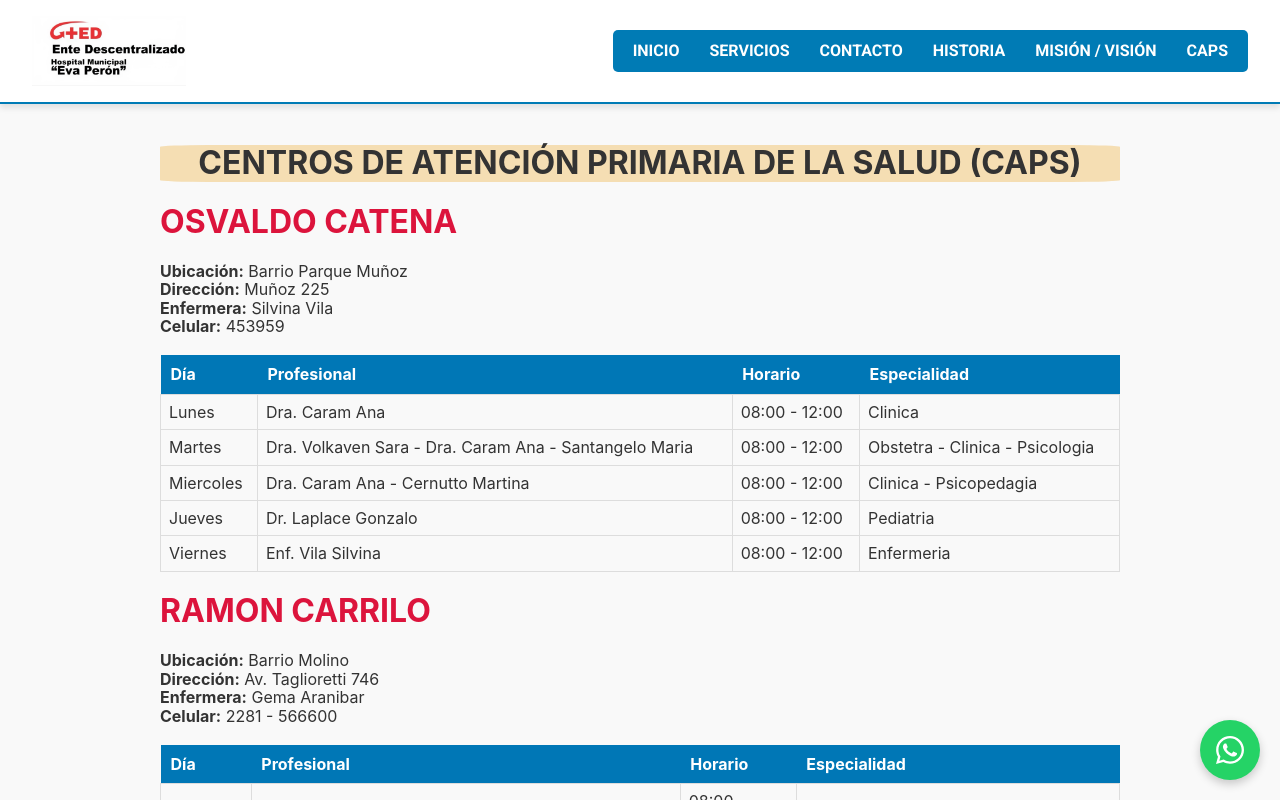
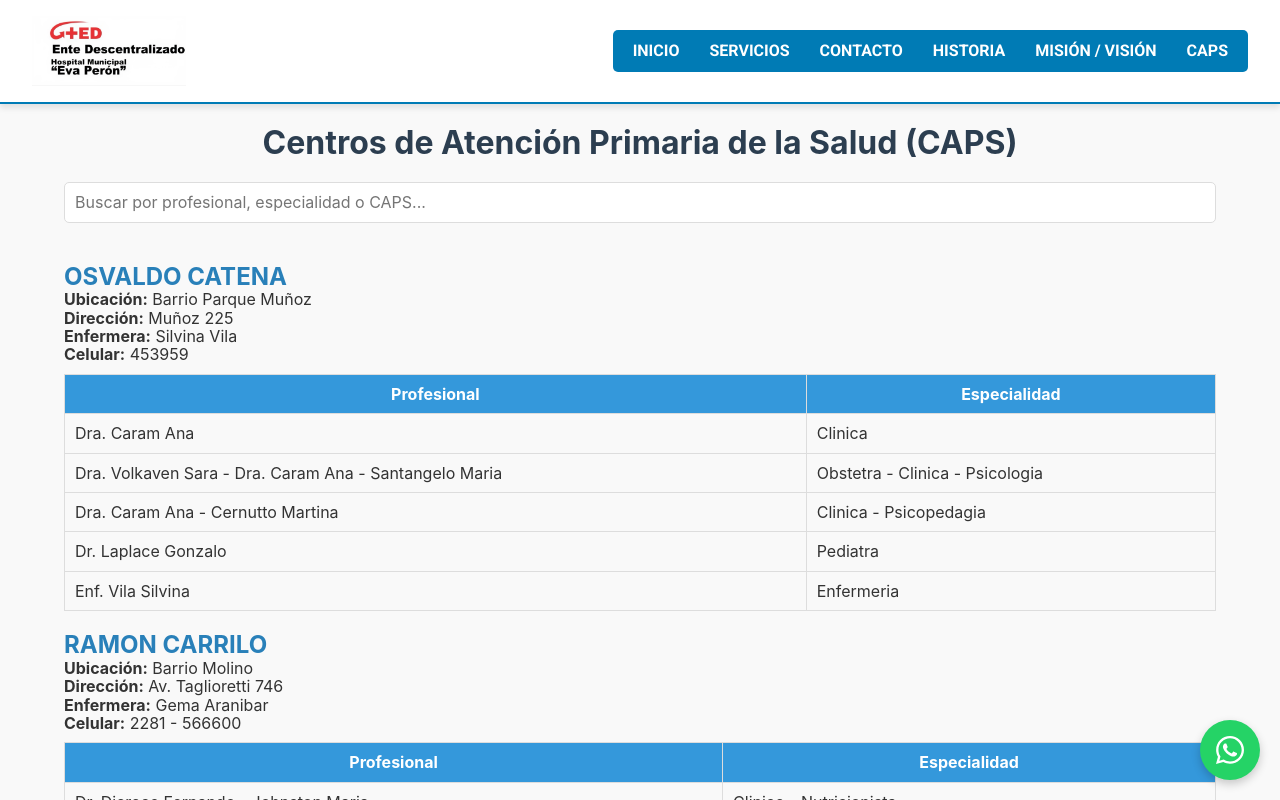
Before and after one commit to BeltEnzoo/HospitalBJ, a React (Vite) app: page /caps in a window 1280 px wide. Shown: the top 800 px of the page. Built offline with nearby package versions, Linux system fonts and the light colour scheme.

Commit message:
commit 2602

```diff
--- a/src/data/capsData.js
+++ b/src/data/capsData.js
@@ -11,7 +11,7 @@ export const capsData = [
       lunes: { profesional: "Dra. Caram Ana", horario: "08:00 - 12:00", especialidad: "Clinica" },
       martes: {profesional: "Dra. Volkaven Sara - Dra. Caram Ana - Santangelo Maria", horario: "08:00 - 12:00", especialidad: "Obstetra - Clinica - Psicologia"},
       miercoles: { profesional: "Dra. Caram Ana - Cernutto Martina", horario: "08:00 - 12:00", especialidad: "Clinica - Psicopedagia" },
-      jueves: { profesional: "Dr. Laplace Gonzalo", horario: "08:00 - 12:00", especialidad: "Pediatria" },
+      jueves: { profesional: "Dr. Laplace Gonzalo", horario: "08:00 - 12:00", especialidad: "Pediatra" },
       viernes: { profesional: "Enf. Vila Silvina", horario: "08:00 - 12:00", especialidad: "Enfermeria" }
     }
   },
--- a/src/pages/CAPS.jsx
+++ b/src/pages/CAPS.jsx
@@ -1,13 +1,48 @@
-// src/pages/CAPS.jsx
-import React from "react";
+import React, { useState } from "react";
 import { capsData } from "../data/capsData";
-import { CAPSContainer, Table, Th, Td, Title, Title2 } from "../pages/CAPSStyles";
+import { CAPSContainer, Table, Th, Td, Title, Title2, Input } from "../pages/CAPSStyles";
 
 const CAPS = () => {
+  const [searchTerm, setSearchTerm] = useState("");
+
+  // Maneja la búsqueda
+  const handleSearch = (e) => {
+    setSearchTerm(e.target.value.toLowerCase());
+  };
+
   return (
     <CAPSContainer>
       <Title>Centros de Atención Primaria de la Salud (CAPS)</Title>
-      {capsData.map((caps) => (
+
+      {/* 🔎 Input de búsqueda */}
+      <Input
+        type="text"
+        placeholder="Buscar por profesional, especialidad o CAPS..."
+        value={searchTerm}
+        onChange={handleSearch}
+      />
+
+      {capsData.map((caps) => {
+        const profesionalesUnicos = new Map();
+
+        Object.values(caps.calendario).forEach(({ profesional, especialidad }) => {
+          if (profesional && especialidad) {
+            profesionalesUnicos.set(profesional, especialidad);
+          }
+        });
+
+        // Filtrar según la búsqueda
+        const filteredProfessionals = [...profesionalesUnicos].filter(
+          ([profesional, especialidad]) =>
+            profesional.toLowerCase().includes(searchTerm) ||
+            especialidad.toLowerCase().includes(searchTerm) ||
+            caps.nombre.toLowerCase().includes(searchTerm)
+        );
+
+        // Si no hay coincidencias, no muestra el CAPS
+        if (filteredProfessionals.length === 0) return null;
+
+        return (
           <div key={caps.id}>
             <Title2>{caps.nombre}</Title2>
             <p><strong>Ubicación:</strong> {caps.ubicacion}</p>
@@ -17,25 +52,22 @@ const CAPS = () => {
             <Table>
               <thead>
                 <tr>
-                <Th>Día</Th>
                   <Th>Profesional</Th>
-                <Th>Horario</Th>
                   <Th>Especialidad</Th>
                 </tr>
               </thead>
               <tbody>
-              {Object.entries(caps.calendario).map(([dia, info]) => (
-                <tr key={dia}>
-                  <Td>{dia.charAt(0).toUpperCase() + dia.slice(1)}</Td>
-                  <Td>{info.profesional}</Td>
-                  <Td>{info.horario}</Td>
-                  <Td>{info.especialidad}</Td>
+                {filteredProfessionals.map(([profesional, especialidad]) => (
+                  <tr key={profesional}>
+                    <Td>{profesional}</Td>
+                    <Td>{especialidad}</Td>
                   </tr>
                 ))}
               </tbody>
             </Table>
           </div>
-      ))}
+        );
+      })}
     </CAPSContainer>
   );
 };
--- a/src/pages/CAPSStyles.js
+++ b/src/pages/CAPSStyles.js
@@ -1,103 +1,44 @@
-// src/styles/CAPSStyles.js
-import styled from 'styled-components';
+import styled from "styled-components";
 
 export const CAPSContainer = styled.div`
-  padding: 20px;
-  max-width: 1000px;
+  width: 90%;
   margin: auto;
-
-  @media (max-width: 768px) {
-    padding: 10px;
-  }
 `;
 
-export const TableWrapper = styled.div`
-  overflow-x: auto;
-  width: 100%;
+export const Title = styled.h1`
+  text-align: center;
+  color: #2c3e50;
+  margin-bottom: 20px;
+`;
 
-  @media (max-width: 600px) {
-    display: block;
-  }
+export const Title2 = styled.h2`
+  margin-top: 20px;
+  color: #2980b9;
 `;
 
 export const Table = styled.table`
   width: 100%;
   border-collapse: collapse;
-  margin-top: 20px;
-
-  @media (max-width: 768px) {
-    display: block;
-    overflow-x: auto;
-    -webkit-overflow-scrolling: touch;
-  }
+  margin-top: 10px;
 `;
 
 export const Th = styled.th`
-  background: #0077b6;
+  background: #3498db;
   color: white;
   padding: 10px;
-  text-align: left;
-
-  @media (max-width: 768px) {
-    padding: 8px;
-    font-size: 14px;
-  }
+  border: 1px solid #ddd;
 `;
 
 export const Td = styled.td`
+  padding: 10px;
   border: 1px solid #ddd;
-  padding: 8px;
-
-  @media (max-width: 768px) {
-    padding: 6px;
-    font-size: 14px;
-  }
 `;
 
-export const TableRow = styled.tr`
-  display: table-row;
-
-  @media (max-width: 768px) {
-    display: block;
-    margin-bottom: 10px;
-  }
+export const Input = styled.input`
+  width: 100%;
+  padding: 10px;
+  margin-bottom: 20px;
+  border: 1px solid #ddd;
+  border-radius: 5px;
+  font-size: 16px;
 `;
-
-export const CardContainer = styled.div`
-  display: none;
-
-  @media (max-width: 600px) {
-    display: flex;
-    flex-direction: column;
-    gap: 10px;
-  }
-`;
-
-export const Card = styled.div`
-  background: #f9f9f9;
-  padding: 15px;
-  border-radius: 8px;
-  box-shadow: 0 2px 4px rgba(0, 0, 0, 0.1);
-  border-left: 5px solid #0077b6;
-`;
-
-export const CardTitle = styled.h3`
-  margin: 0 0 5px 0;
-  color: #0077b6;
-`;
-
-export const CardText = styled.p`
-  margin: 2px 0;
-  font-size: 14px;
-`;
-
-export const Title = styled.h1`
-  text-align: center;
-  text-transform: uppercase;
-  background: wheat;
-  border-radius: 5%;
-`;
-
-export const Title2 = styled.h1`
-  color: crimson;
-`;
```
Also changed, not shown: 1 other file (tests, documents, lock files or other folders). Lines whose indentation alone changed are shown as unchanged.
